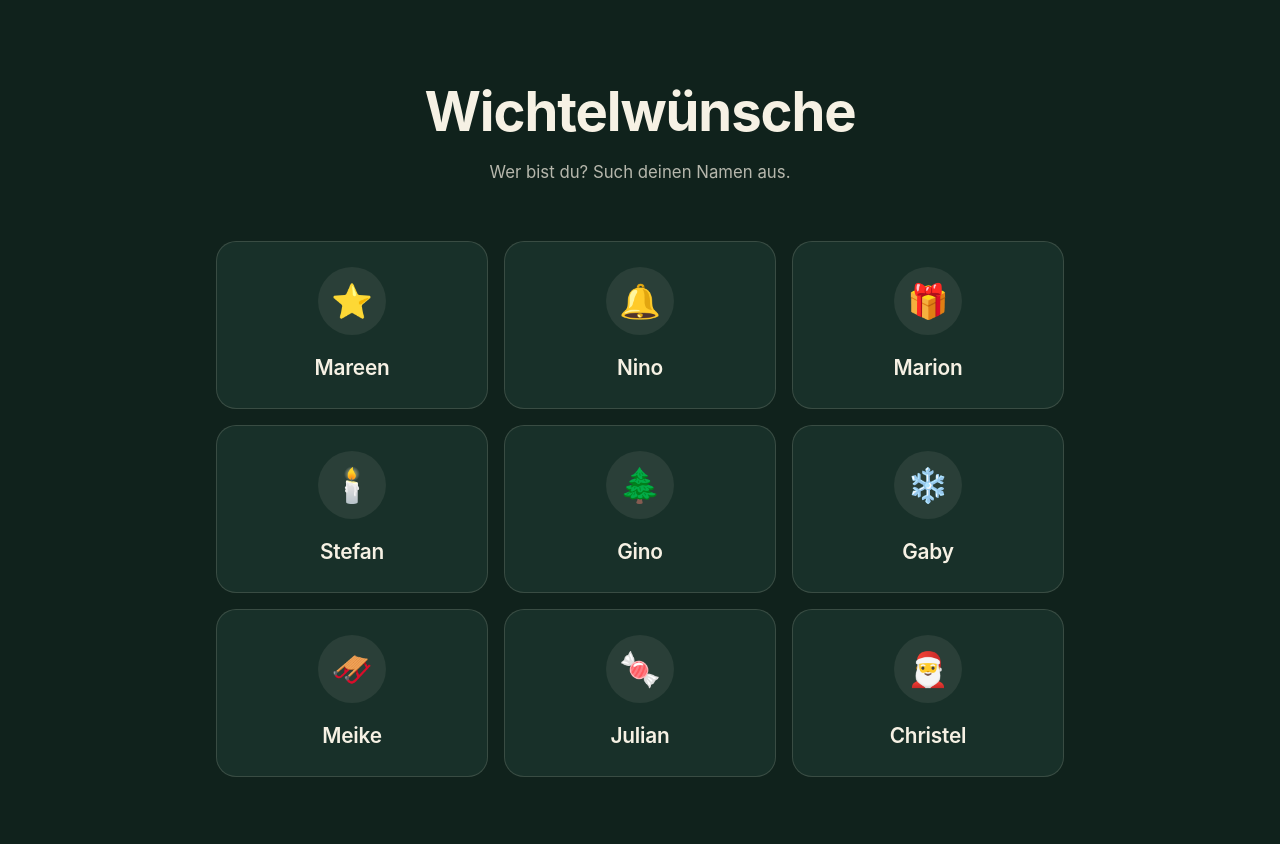
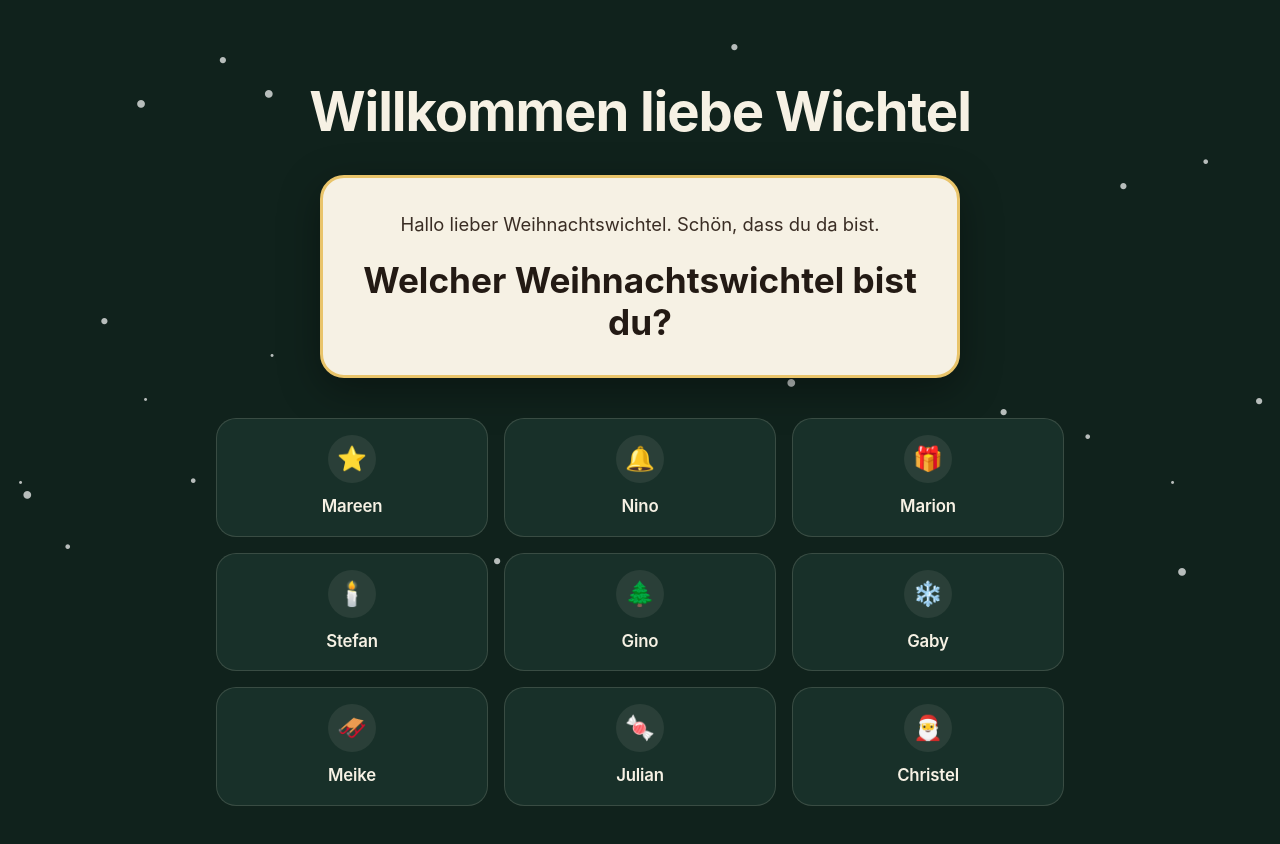
Before and after one commit to cas-meikesprickmann/Wichteln2026, a plain HTML site: page index.html in a window 1280 px wide. Drawn offline with Linux system fonts and the light colour scheme.

Commit message:
Add files via upload

```diff
--- a/index.html
+++ b/index.html
@@ -3,28 +3,36 @@
 <head>
   <meta charset="utf-8">
   <meta name="viewport" content="width=device-width, initial-scale=1">
-  <title>Weihnachtswünsche</title>
+  <title>Weihnachtswichtel</title>
   <meta name="robots" content="noindex, nofollow">
   <link rel="stylesheet" href="style.css">
 </head>
-<body>
+<body data-seite="ich">
+  <div class="schnee" aria-hidden="true"></div>
+
   <main>
-    <!-- Schritt 1: Wer bist du? -->
+    <!-- Seite 1: Begrüßung und Namenswahl -->
     <section id="schritt-ich">
-      <h1 tabindex="-1">Wichtelwünsche</h1>
-      <p class="intro">Wer bist du? Such deinen Namen aus.</p>
-      <ul id="kacheln-ich" class="kacheln"></ul>
+      <h1 tabindex="-1">Willkommen liebe Wichtel</h1>
+      <div class="hinweis">
+        <p>Hallo lieber Weihnachtswichtel. Schön, dass du da bist.</p>
+        <p class="frage">Welcher Weihnachtswichtel bist du?</p>
+      </div>
+      <ul id="kacheln-ich" class="kacheln klein"></ul>
     </section>
 
-    <!-- Schritt 2: Wessen Wunsch? (eigene Kachel wird ausgeblendet) -->
+    <!-- Seite 2: Wunsch auswählen (eigene Kachel wird ausgeblendet) -->
     <section id="schritt-wahl" hidden>
-      <h1 id="wahl-titel" tabindex="-1"></h1>
-      <p class="intro">Wähle den Namen, für den du den Wunsch sehen möchtest.</p>
+      <div class="hinweis">
+        <h2 id="wahl-titel" tabindex="-1"></h2>
+        <p>Du kannst Dir nun den Wunsch anzeigen lassen, den dein Wichtel sich wünscht. Klicke dazu einfach auf den Namen deines Wichtels.</p>
+        <p>Bei Fragen melde dich bei unserer Weihnachtswichtelwunschkoordinatorin Meike.</p>
+      </div>
       <ul id="kacheln-wahl" class="kacheln"></ul>
       <p class="mitte"><button type="button" id="nicht-ich" class="knopf knopf-leise">Zurück</button></p>
     </section>
 
-    <!-- Schritt 3: Wunsch -->
+    <!-- Seite 3: Wunsch -->
     <section id="schritt-wunsch" hidden>
       <article class="karte">
         <div class="detail-icon" id="detail-icon" aria-hidden="true"></div>
--- a/script.js
+++ b/script.js
@@ -18,6 +18,7 @@
 
   function zeige(name, fokus) {
     Object.keys(schritte).forEach(function (k) { schritte[k].hidden = (k !== name); });
+    document.body.dataset.seite = name; // steuert die Farbe der Seite (siehe style.css)
     window.scrollTo(0, 0);
     if (fokus) fokus.focus();
   }
@@ -63,7 +64,7 @@
   function ichWaehlen(e) {
     ich = e;
     var titel = document.getElementById("wahl-titel");
-    titel.textContent = "Hallo " + e.name + "!";
+    titel.textContent = "Hallo Wichtel " + e.name + "!";
     wahlAufbauen();
     zeige("wahl", titel);
   }
@@ -94,4 +95,16 @@
     document.getElementById("kacheln-wahl").innerHTML = "";
     zeige("ich", schritte.ich.querySelector("h1"));
   });
+
+  // Schnee im Hintergrund (reine Deko)
+  var schnee = document.querySelector(".schnee");
+  for (var i = 0; i < 40; i++) {
+    var f = document.createElement("span");
+    f.textContent = "\u2022";
+    f.style.left = ((i * 2.5 + (i % 4) * 0.9) % 100) + "%";
+    f.style.fontSize = (10 + (i % 4) * 5) + "px";
+    f.style.animationDuration = (9 + (i * 7) % 12) + "s";
+    f.style.animationDelay = "-" + ((i * 5) % 19) + "s";
+    schnee.appendChild(f);
+  }
 })();
--- a/style.css
+++ b/style.css
@@ -2,6 +2,7 @@
 :root {
   --grund: #10221c;
   --flaeche: #183029;
+  --flaeche-hover: #1d3a31;
   --linie: rgba(251, 244, 228, .14);
   --text: #f6f1e4;
   --text-leise: rgba(246, 241, 228, .72);
@@ -13,7 +14,7 @@
 * { box-sizing: border-box; }
 body {
   margin: 0; min-height: 100vh;
-  background: var(--grund); color: var(--text);
+  background: var(--grund); color: var(--text); transition: background .6s ease;
   font-family: var(--sans); font-size: 1.05rem; line-height: 1.6;
   -webkit-font-smoothing: antialiased;
 }
@@ -39,7 +40,7 @@ h1 { font-size: clamp(2.2rem, 6vw, 3.4rem); text-align: center; }
   background: rgba(246, 241, 228, .08); font-size: 2.1rem; line-height: 1;
 }
 .kachel-name { font-size: 1.3rem; font-weight: 600; letter-spacing: -.01em; }
-.kachel:hover:not(:disabled) { border-color: var(--gold); background: #1d3a31; transform: translateY(-2px); }
+.kachel:hover:not(:disabled) { border-color: var(--gold); background: var(--flaeche-hover); transform: translateY(-2px); }
 .kachel:disabled { background: transparent; border-style: dashed; color: var(--text-leise); cursor: not-allowed; }
 .kachel:disabled .kachel-icon { filter: grayscale(1); opacity: .45; }
 
@@ -94,3 +95,37 @@ h1:focus { outline: none; }
 @media (prefers-reduced-motion: reduce) {
   .kachel { transition: none; }
 }
+
+/* Farbwechsel nach der Namenswahl (Seite 2 und 3) */
+body[data-seite="wahl"], body[data-seite="wunsch"] {
+  --grund: #3b1119; --flaeche: #55202a; --flaeche-hover: #6a2a36;
+}
+
+/* Schnee */
+.schnee { position: fixed; inset: 0; z-index: 1; pointer-events: none; overflow: hidden; }
+.schnee span { position: absolute; top: -1rem; color: rgba(255, 255, 255, .7); animation: fallen linear infinite; }
+@keyframes fallen { to { transform: translateY(110vh) translateX(2rem); } }
+main { position: relative; z-index: 2; }
+
+/* Hervorgehobener Kasten */
+h1 { margin-bottom: 2rem; }
+.hinweis {
+  max-width: 40rem; margin: 0 auto 2.5rem; padding: 2rem 1.75rem; text-align: center;
+  background: #f6f1e4; color: #3a2d24; border: 3px solid var(--gold); border-radius: 1.5rem;
+  box-shadow: 0 12px 40px rgba(0, 0, 0, .35);
+}
+.hinweis p { margin: 0 0 .8rem; font-size: 1.15rem; }
+.hinweis p:last-child { margin-bottom: 0; }
+.hinweis h2 { font-size: clamp(1.7rem, 5vw, 2.3rem); color: #a02e22; margin-bottom: 1rem; outline: none; }
+.hinweis .frage { margin-top: 1.25rem; font-size: clamp(1.6rem, 5vw, 2.2rem); font-weight: 700; line-height: 1.2; color: #231a14; }
+
+/* Kleinere Namenskacheln auf Seite 1 */
+.kacheln.klein .kachel { min-height: 0; padding: 1rem; gap: .6rem; }
+.kacheln.klein .kachel-icon { width: 3rem; height: 3rem; font-size: 1.5rem; }
+.kacheln.klein .kachel-name { font-size: 1.05rem; }
+@media (max-width: 30rem) {
+  .kacheln.klein { grid-template-columns: repeat(2, 1fr); }
+  .kacheln.klein .kachel { flex-direction: column; justify-content: center; padding: 1rem .75rem; }
+  .hinweis { padding: 1.5rem 1.25rem; }
+}
+@media (prefers-reduced-motion: reduce) { .schnee { display: none; } body { transition: none; } }
```
